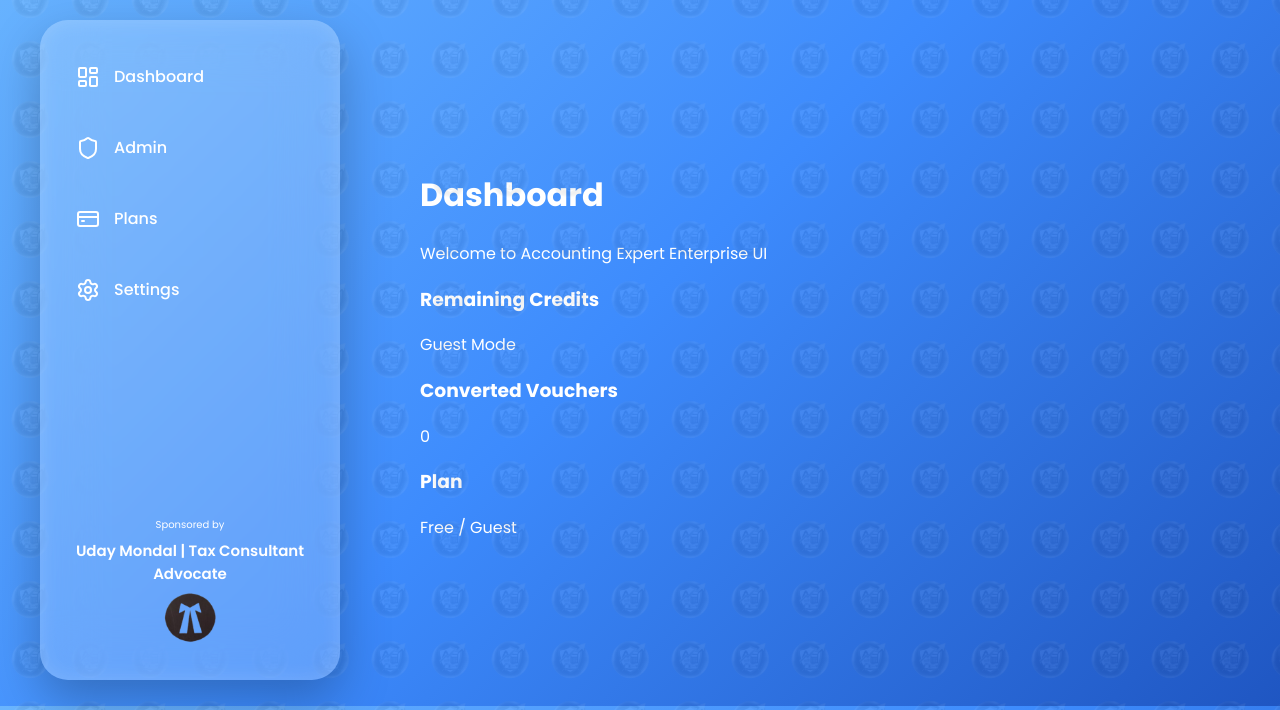
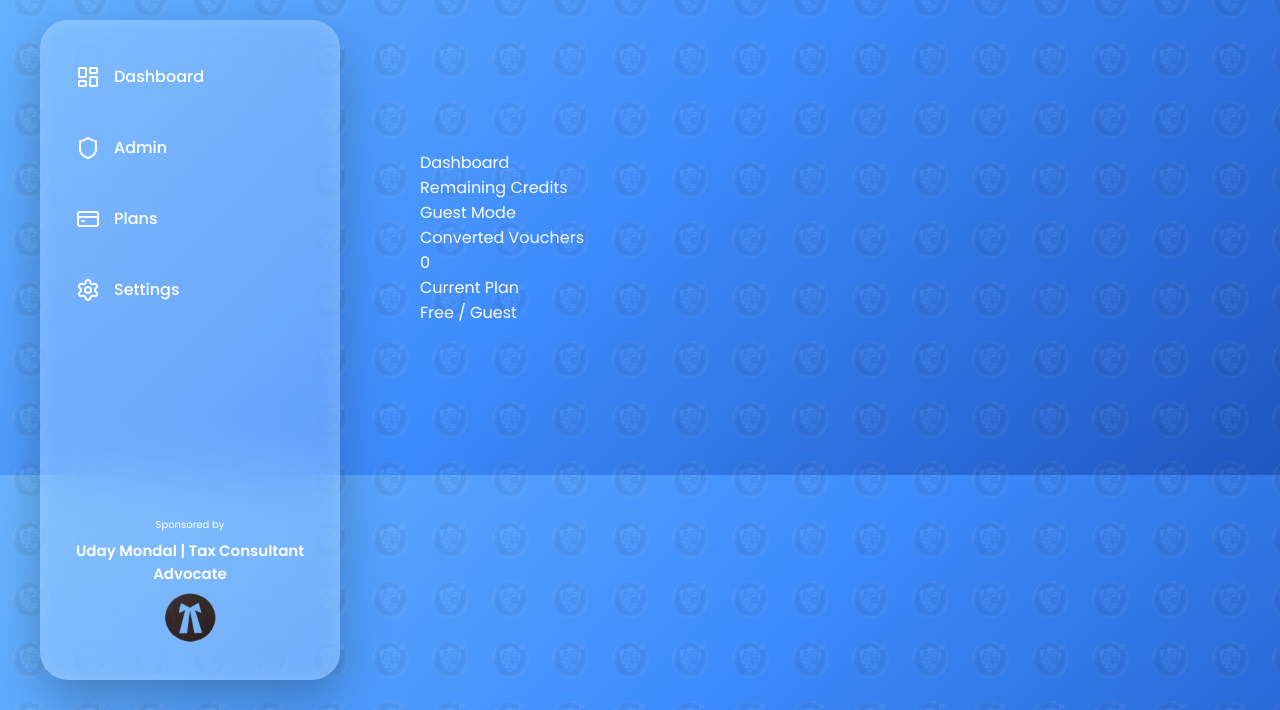
Before and after one commit to debasishbiswas375-bot/AccountingExpert, a FastAPI app: page / in a window 1280 px wide. Shown: the part 90-800 px from the top of the page. Run offline with FastAPI, Linux system fonts and the light colour scheme.

Commit message:
Update dashboard.html

```diff
--- a/app/templates/dashboard.html
+++ b/app/templates/dashboard.html
@@ -2,38 +2,31 @@
 
 {% block content %}
 
-<div class="dashboard">
+<div class="page-title">
+    Dashboard
+</div>
 
-<h1>Dashboard</h1>
-
-<p>Welcome to Accounting Expert Enterprise UI</p>
-
-<div class="card-container">
+<div class="dashboard-cards">
 
     <div class="card">
-
-<h3>Remaining Credits</h3>
-
-<p>{{ credits if credits else "Guest Mode" }}</p>
-
+        <div class="card-title">Remaining Credits</div>
+        <div class="card-value">
+            {{ credits if credits else "Guest Mode" }}
+        </div>
     </div>
 
     <div class="card">
-
-<h3>Converted Vouchers</h3>
-
-<p>{{ conversions if conversions else "0" }}</p>
-
+        <div class="card-title">Converted Vouchers</div>
+        <div class="card-value">
+            {{ conversions if conversions else "0" }}
+        </div>
     </div>
 
     <div class="card">
-
-<h3>Plan</h3>
-
-<p>{{ plan if plan else "Free / Guest" }}</p>
-
+        <div class="card-title">Current Plan</div>
+        <div class="card-value">
+            {{ plan if plan else "Free / Guest" }}
         </div>
-
     </div>
 
 </div>
```
Lines whose indentation alone changed are shown as unchanged.
